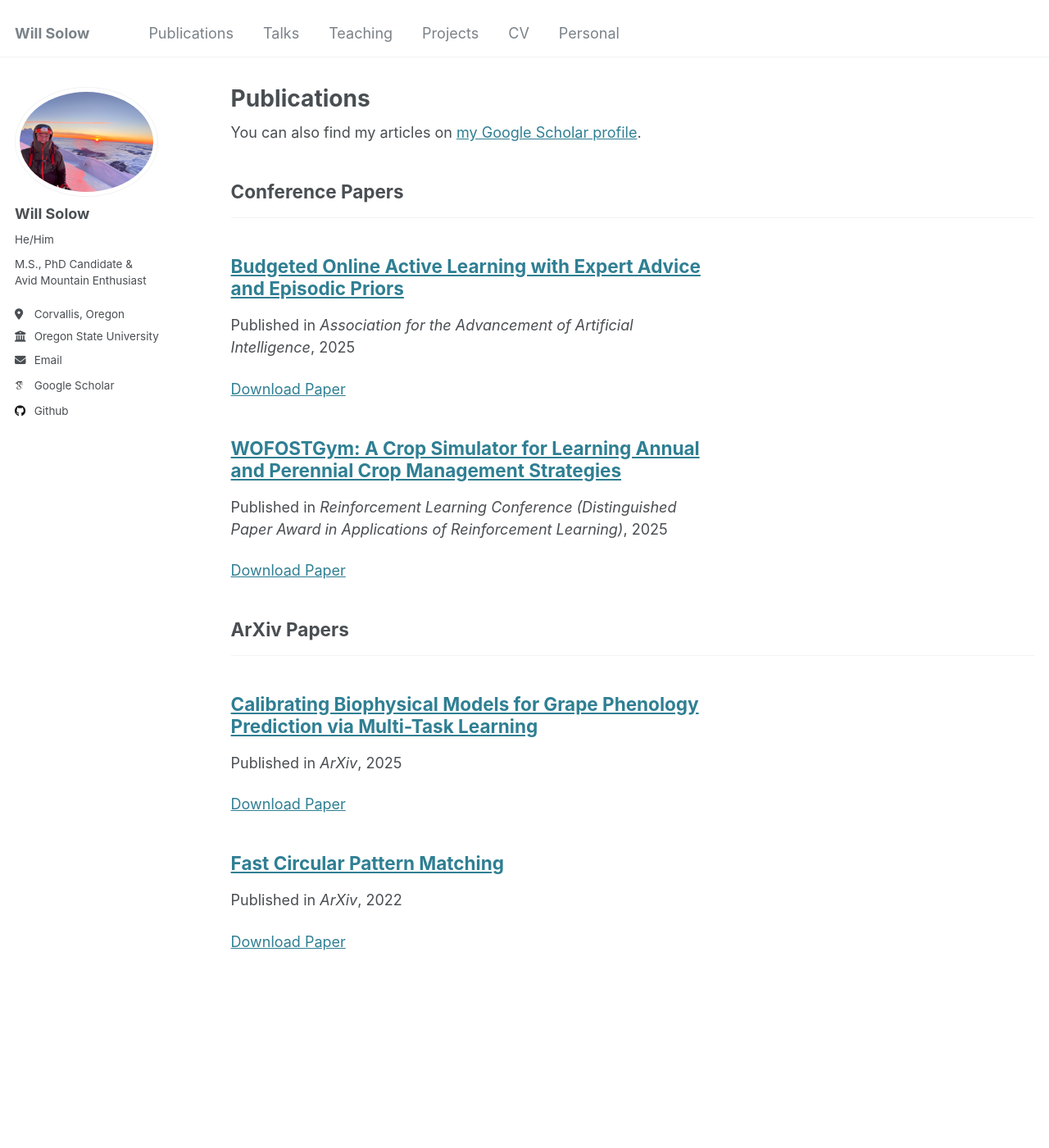
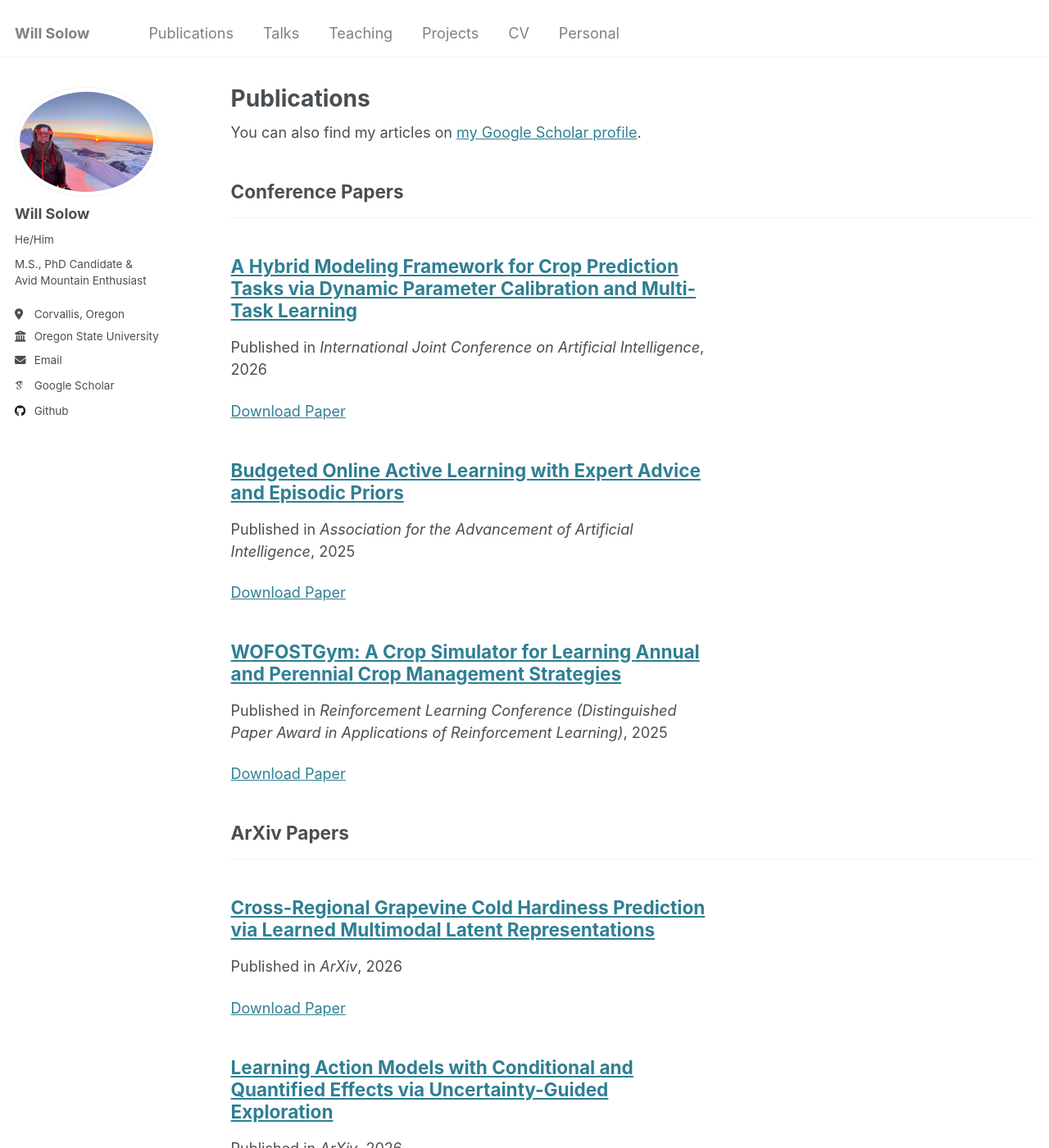
Before and after one commit to wsolow/wsolow.github.io, a Jekyll site: the page built from _pages/publications.html, in a window 1280 px wide and 1400 px high. Shown: the whole window at 82% size. Built offline with Jekyll 4.4.1, drawn with Linux system fonts in a browser that asks for light colours; some web fonts are replaced.

```diff
--- a/_publications/2022-04-20-Dynamic-Model Calibration.md
+++ /dev/null
@@ -1,9 +0,0 @@
----
-title: "Calibrating Biophysical Models for Grape Phenology Prediction via Multi-Task Learning"
-collection: publications
-category: arxiv
-permalink: /publication/2025-10-01-Dynamic-Model-Calibration
-date: 2025-10-01
-venue: 'ArXiv'
-paperurl: 'https://arxiv.org/abs/2508.03898'
----
--- /dev/null
+++ b/_publications/2026-04-20-Dynamic-Model Calibration.md
@@ -0,0 +1,9 @@
+---
+title: "A Hybrid Modeling Framework for Crop Prediction Tasks via Dynamic Parameter Calibration and Multi-Task Learning"
+collection: publications
+category: conference
+permalink: /publication/2026-04-01-Dynamic-Model-Calibration
+date: 2026-04-01
+venue: 'International Joint Conference on Artificial Intelligence'
+paperurl: 'https://arxiv.org/abs/2603.15411'
+---
--- /dev/null
+++ b/_publications/2026-08-01-OHCAM.md
@@ -0,0 +1,9 @@
+---
+title: "Learning Action Models with Conditional and Quantified Effects via Uncertainty-Guided Exploration"
+collection: publications
+category: arxiv
+permalink: /publication/2026-08-01-OHCAM
+date: 2026-08-01
+venue: 'ArXiv'
+paperurl: 'https://arxiv.org/abs/2603.15411'
+---
--- /dev/null
+++ b/_publications/2026-08-02-Multi-Modal-CH.md
@@ -0,0 +1,9 @@
+---
+title: "Cross-Regional Grapevine Cold Hardiness Prediction via Learned Multimodal Latent Representations "
+collection: publications
+category: arxiv
+permalink: /publication/2026-08-02-Multimodal-CH
+date: 2026-08-02
+venue: 'ArXiv'
+paperurl: 'https://arxiv.org/abs/2603.15411'
+---
```
Also changed, not shown: _publications/2025-06-05-Budgeted-Online-Active-Learning.md (+1 -1 lines), 1 other file.
